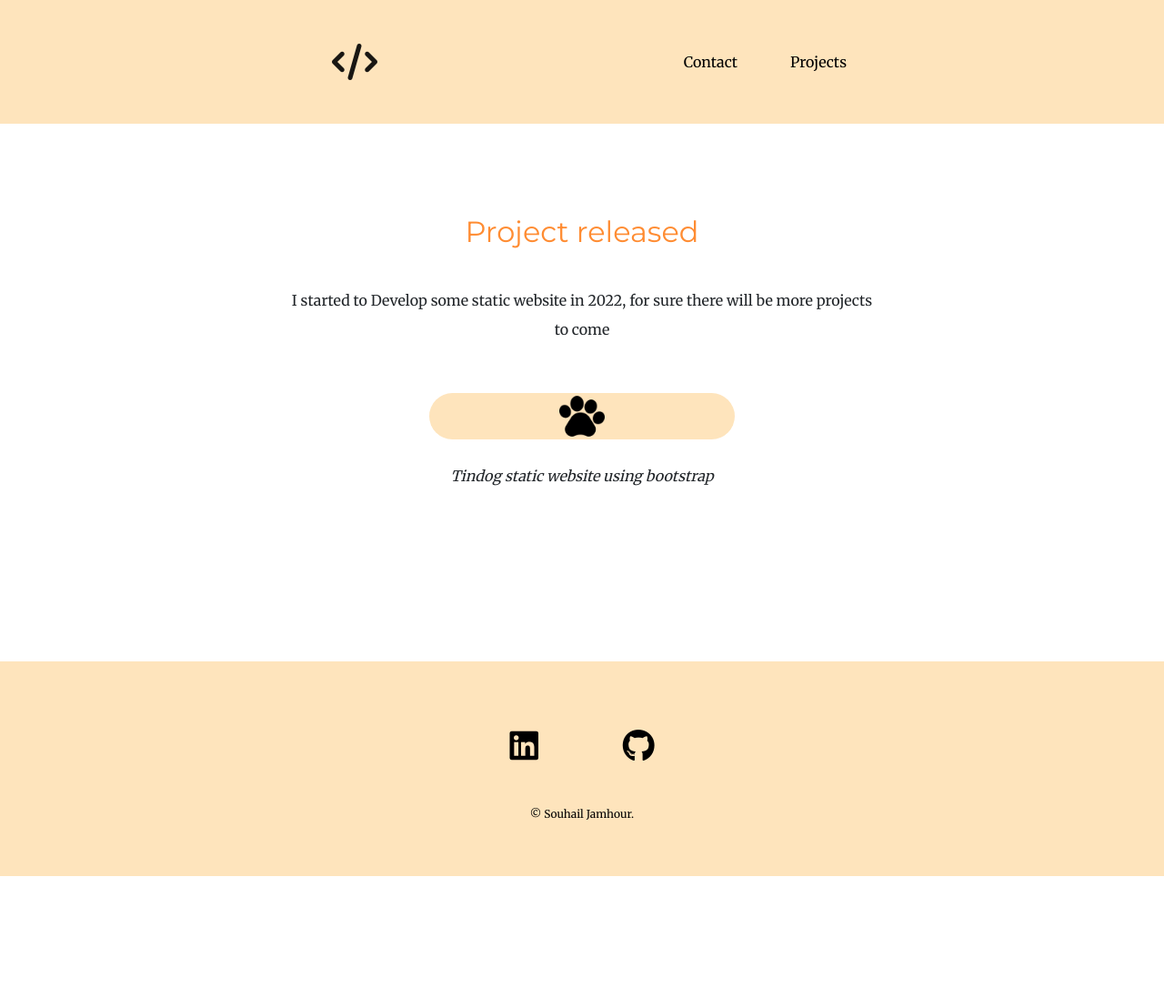
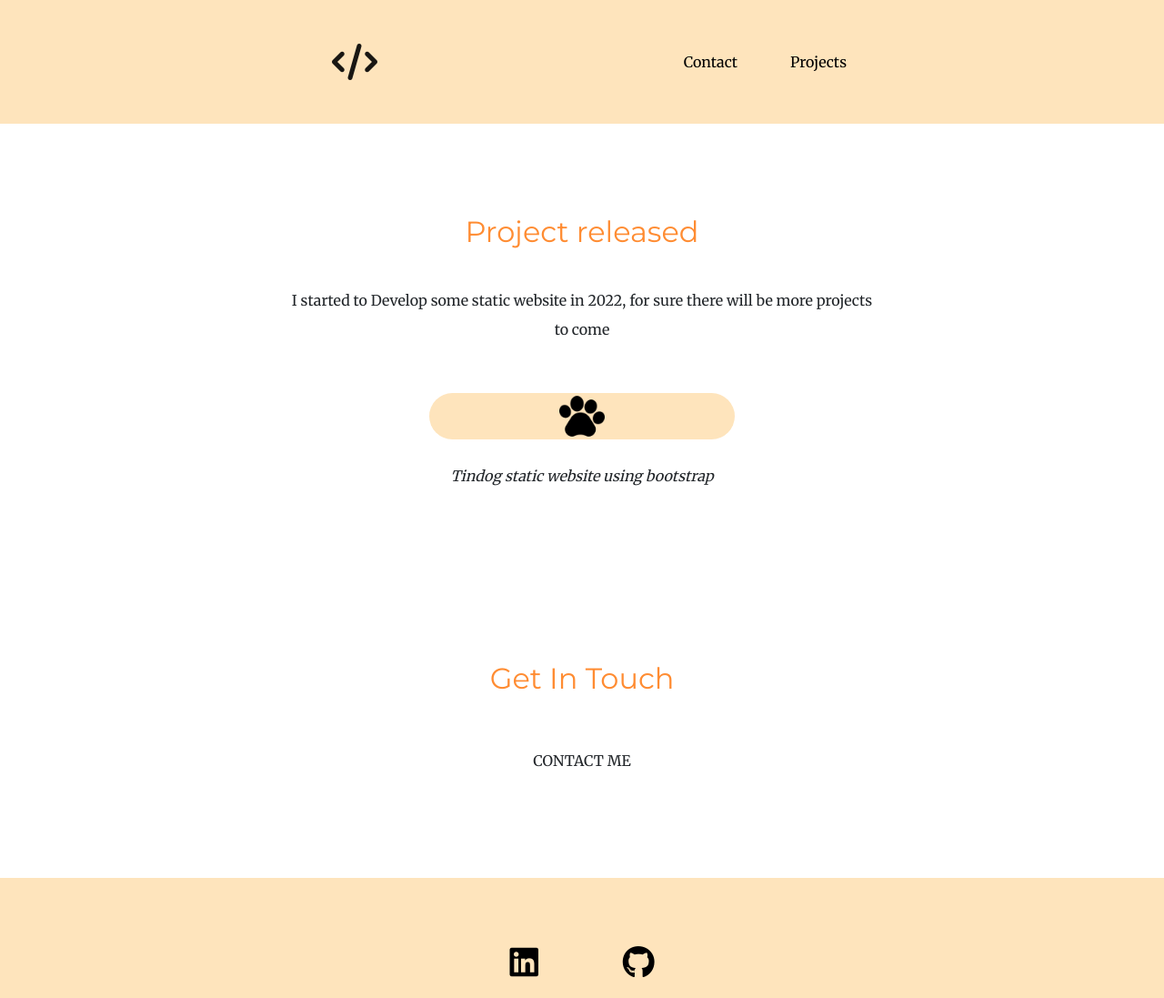
Before and after one commit to Souhail-JAMHOUR/Personal-site, a plain HTML site: page project.html in a window 1280 px wide. Shown: the top 1097 px of the page at 91% size. Before the commit the page ends 963 px from the top, so only its background shows below. Drawn offline with nearby package versions, Linux system fonts and the light colour scheme.

Commit message:
Update project.html

```diff
--- a/project.html
+++ b/project.html
@@ -30,7 +30,7 @@
           <ul class="navbar-nav
         ms-auto">
             <li class="nav-item"> <a class="nav-link
-          btn" href="index.html">Contact</a> </li>
+          btn" href="#contact-section">Contact</a> </li>
             <li class="nav-item"> <a class="nav-link btn" href="project.html">Projects </a> </li>
           </ul>
         </div>
@@ -38,9 +38,6 @@
     </div>
   </section>
 
-  <!-- <div style="padding: 50px; background-color:#fee4bc; margin-bottom:20px;"> -->
-  <!--   <h2 style=" font-family: 'montserrat'; font-weight: bold; font-size: 2.6rem;">My project </hr> -->
-  <!-- </div> -->
   <div class="middle-container">
     <h2 style="margin-top: 34px;">Project released</h2>
     <p class="introduction">I started to Develop some static website in 2022, for sure there will be
@@ -53,6 +50,12 @@
       </a>
       <p> <em>Tindog static website using bootstrap</em></p>
     </div>
+    <div class="contact-me" id="contact-section">
+      <h2>Get In Touch</h2>
+      <br> <a class="btn" href="mailto:souhailjamhours@gmail.com">CONTACT
+        ME</a>
+    </div>
+
   </div>
   <div class="bottom-container">
     <a class="footer-link" href="https://www.linkedin.com/in/souhail-jamhour-017a07217/" target="_blank"> <i
```
